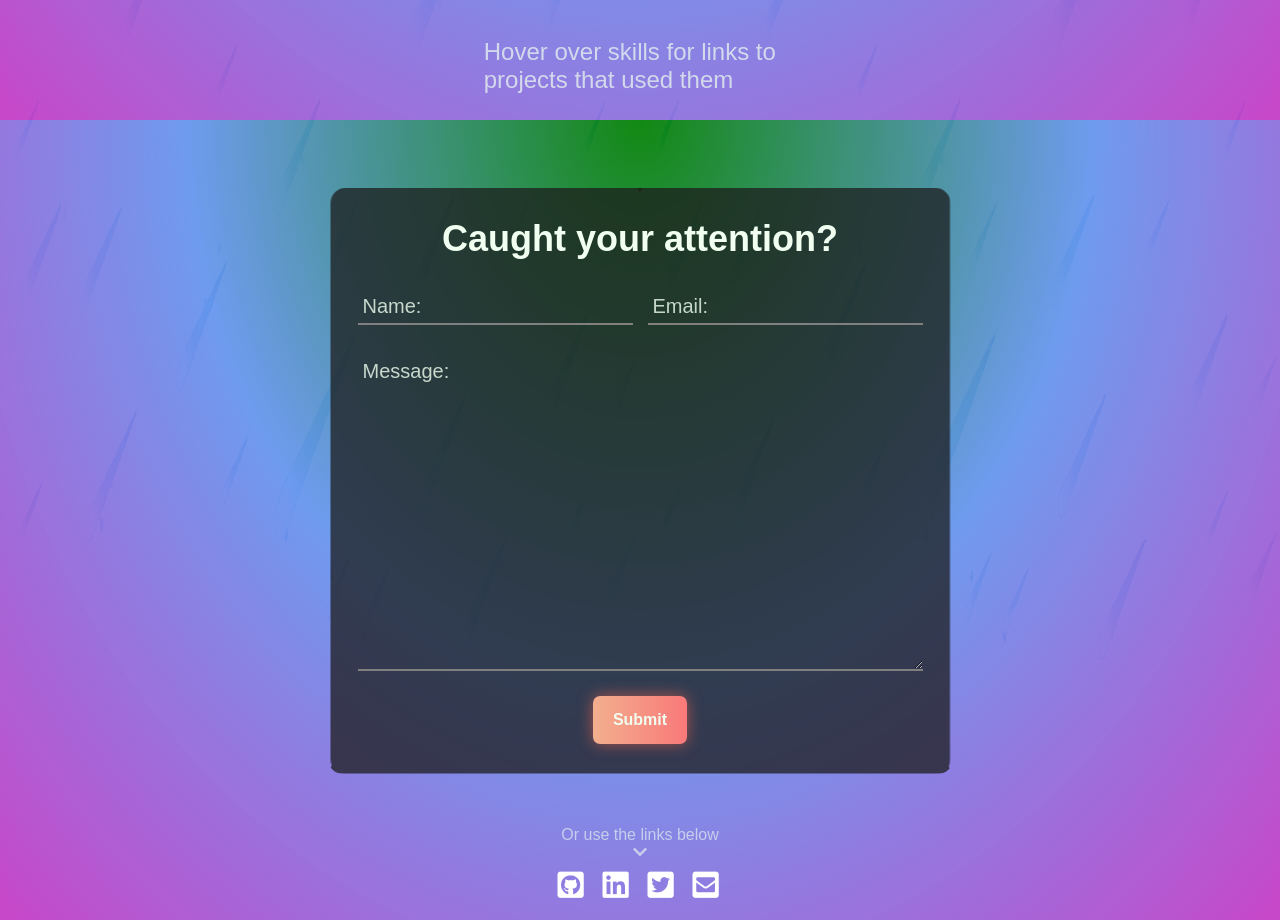
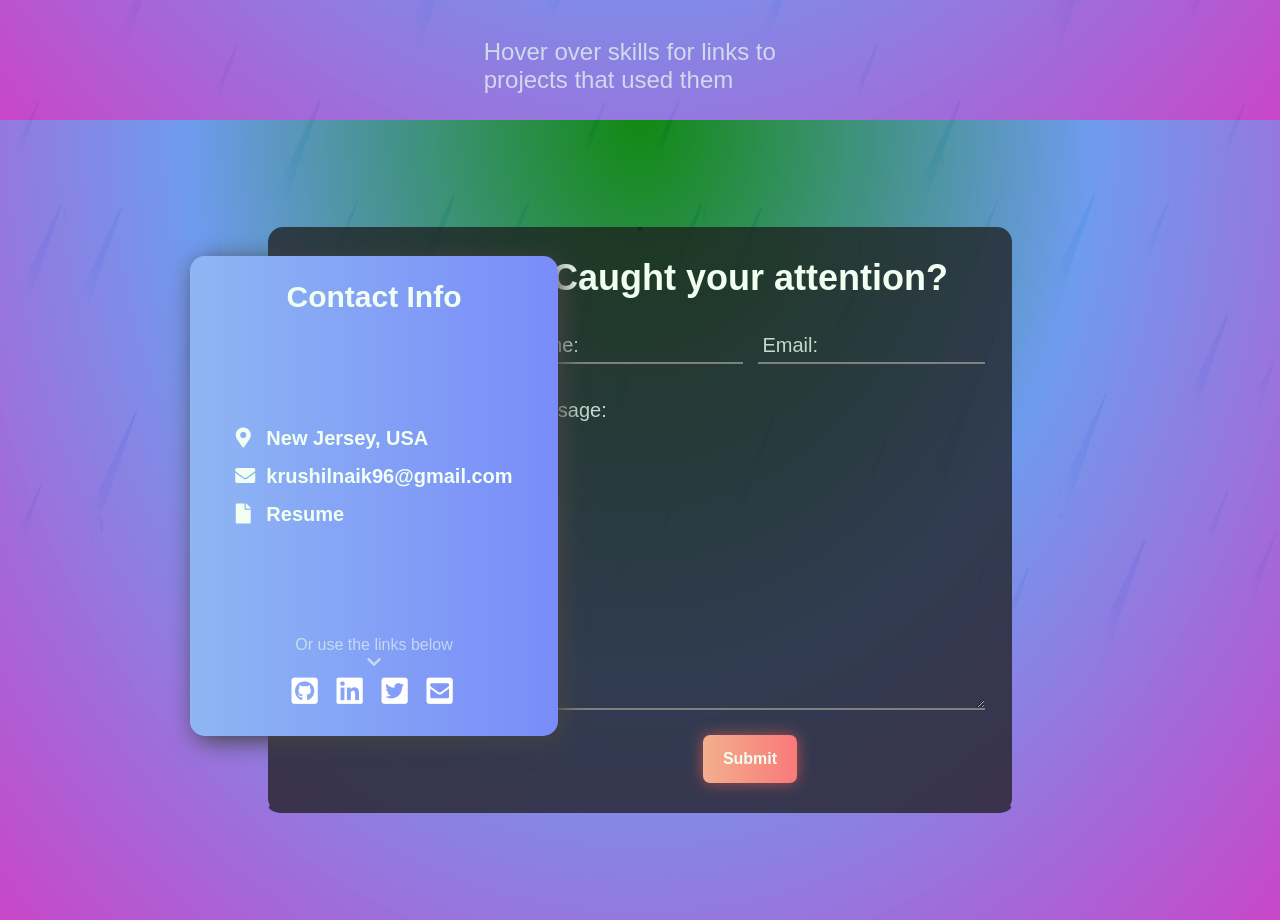
Before and after one commit to krushilnaik/krushilnaik.github.io, a React (Create React App) app: page / in a window 1280 px wide. Shown: the part 2280-3200 px from the top of the page. Built offline with nearby package versions, Linux system fonts and the light colour scheme; a web font is replaced by a local one.

Commit message:
Add contact card

```diff
--- a/src/pages/ContactForm.jsx
+++ b/src/pages/ContactForm.jsx
@@ -132,6 +132,30 @@ function ContactForm() {
 			}}
 		>
 			<form ref={formRef}>
+				<div className='contact-info'>
+					<h4>Contact Info</h4>
+					<ul>
+						<li>
+							{/* GPS icon */}
+							<i className='fas fa-map-marker-alt'></i>
+							<span>New Jersey, USA</span>
+						</li>
+						<li>
+							{/* Email icon */}
+							<i className='fas fa-envelope'></i>
+							<a href='mailto:krushilnaik96@gmail.com'>krushilnaik96@gmail.com</a>
+						</li>
+						<li>
+							{/* Some other third one */}
+							<i className='fas fa-file'></i>
+							<a href='assets/docs/krushilNaikResume.docx' download>
+								Resume
+							</a>
+						</li>
+					</ul>
+					<Links />
+				</div>
+
 				<h3>Caught your attention?</h3>
 
 				<Airplane />
@@ -178,8 +202,6 @@ function ContactForm() {
 					Submit
 				</button>
 			</form>
-
-			<Links />
 		</InView>
 	);
 }
--- a/src/pages/scss/ContactForm.scss
+++ b/src/pages/scss/ContactForm.scss
@@ -2,6 +2,7 @@
 	display: grid;
 	grid-template-rows: 1fr auto;
 	align-items: center;
+	position: relative;
 
 	overflow: hidden;
 
@@ -10,13 +11,70 @@
 		gap: 15px;
 		border-radius: 15px;
 		padding: 30px;
-		width: 50%;
+		padding-left: 20%;
+		width: 60%;
 		margin: auto;
 
 		position: relative;
 
 		* {
 			z-index: 5000;
+		}
+
+		.contact-info {
+			background: linear-gradient(to right, #8eb6f3, #798cf9);
+			border-radius: 15px;
+			padding: 25px;
+
+			display: grid;
+			grid-template-rows: 2em 1fr 2em;
+			align-items: center;
+
+			width: 23em;
+			height: 30em;
+			box-shadow: 5px 5px 25px #444444;
+			color: honeydew;
+
+			position: absolute;
+			left: -10%;
+			top: 5%;
+			z-index: 999999999999;
+
+			h4 {
+				width: 100%;
+				text-align: center;
+				font-size: 30px;
+			}
+
+			ul {
+				display: grid;
+				gap: 15px;
+				justify-content: center;
+
+				li {
+					display: grid;
+					grid-template-columns: 1em 1fr;
+					gap: 15px;
+					list-style-type: none;
+
+					i {
+						margin: auto;
+						font-size: 20px;
+					}
+
+					span,
+					a {
+						color: inherit;
+						font-weight: bold;
+						font-size: 20px;
+						transition: color 200ms;
+
+						&:hover {
+							color: bisque;
+						}
+					}
+				}
+			}
 		}
 
 		.airplane {
@@ -29,24 +87,29 @@
 			position: relative;
 			background-color: transparent;
 
-			h3,
-			.input-wrapper,
-			button {
-				opacity: 0;
-			}
+			.contact-info {
+				animation: formSubmitted 800ms ease-out forwards;
+				animation-delay: 400ms;
 
 				&::after {
 					content: "Thanks! I'll get back to you soon.";
 					position: absolute;
 					width: max-content;
 					color: rgba($color: honeydew, $alpha: 0.8);
-				font-size: 30px;
+					font-size: 26px;
 					left: 50%;
-				top: 50%;
+					bottom: -2.5em;
 					transform: translate(-50%, -50%);
 					opacity: 0;
 					animation: fadeIn 400ms forwards;
-				animation-delay: 1s;
+					animation-delay: 1.3s;
+				}
+			}
+
+			h3,
+			.input-wrapper,
+			button {
+				opacity: 0;
 			}
 		}
 
@@ -83,7 +146,7 @@
 			outline: none;
 			margin-top: 10px;
 			font-size: 16px;
-			transition: 200 linear;
+			transition: all 200ms;
 
 			&:hover {
 				cursor: pointer;
@@ -113,3 +176,11 @@
 		opacity: 0;
 	}
 }
+
+@keyframes formSubmitted {
+	to {
+		left: 50%;
+		transform: translateX(-50%);
+		width: 70%;
+	}
+}
```
Lines whose indentation alone changed are shown as unchanged.
